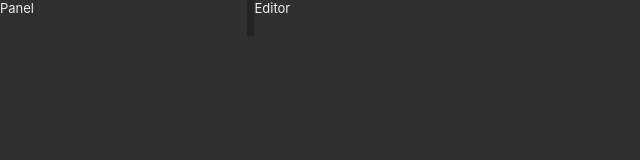
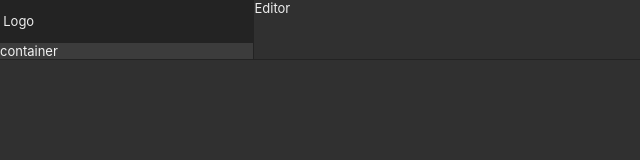
Before and after one commit to nekikara/rabix-react, a React (Create React App) app: page / in a window 1280 px wide. Shown: the top 160 px of the page, without its empty margins (0-640 px from the left). Built offline with nearby package versions, Linux system fonts and the light colour scheme.

Commit message:
Apply styles around the panel

```diff
--- a/src/App.tsx
+++ b/src/App.tsx
@@ -1,14 +1,7 @@
 import React from 'react';
 import './App.css';
 import { Layout } from "./components/Layout";
-
-const Panel: React.FC = () => {
-  return (
-    <div>
-      Panel
-    </div>
-  )
-}
+import { Panel } from "./components/Panel";
 
 const Editor: React.FC = () => {
   return (
--- a/src/components/Layout/style.tsx
+++ b/src/components/Layout/style.tsx
@@ -1,10 +1,18 @@
 import styled from 'styled-components'
+import {
+  black,
+  layoutSectionBorderLight,
+  panelResizeHandleWidth,
+  sidebarPanelBg,
+  layoutTitleBarHeight,
+  p1
+} from "../../styles/variables";
 
 export const Box = styled.div`
   display: flex;
   flex-direction: row;
   flex: 1 0 0;
-  border-bottom: $layout-section-border-light;
+  border-bottom: ${layoutSectionBorderLight};
 `;
 
 type PanelColumnProps = {
@@ -31,21 +39,15 @@ export const EditorColumn = styled.div.attrs((props: EditorColumnProps) => ({
   }
 }))<EditorColumnProps>``;
 
-const black = '#232323';
-const handleWidth = '6px';
-const sidebarPanelBg = '#3c3c3c';
-const layoutSectionBorderLight = '1px solid #232323';
-const layoutTitleBarHeight = '36px';
-
 
 type HandleProps = {
   hidden: boolean;
 }
 export const Handle = styled.div<HandleProps>`
-  background: ${sidebarPanelBg};
+  background-color: ${sidebarPanelBg};
   cursor: col-resize;
   display: inline-block;
-  width: ${handleWidth};
+  width: ${panelResizeHandleWidth};
   border-right: ${layoutSectionBorderLight};
 
   &:before {
@@ -53,7 +55,8 @@ export const Handle = styled.div<HandleProps>`
     display: block;
     position: relative;
     background-color: ${black};
-    width: ${props => props.hidden ? '1px' : handleWidth};
+    width: ${props => props.hidden ? '1px' : panelResizeHandleWidth};
     height: ${layoutTitleBarHeight};
+    padding: ${p1} 0;
   }
 `
--- /dev/null
+++ b/src/components/Panel/index.tsx
@@ -0,0 +1,29 @@
+import React from 'react';
+import styled from "styled-components";
+import {black, layoutSectionFontColor, layoutTitleBarHeight, p1, sidebarPanelBg} from "../../styles/variables";
+
+const LogoBox = styled.div`
+  background-color: ${black};
+  height: ${layoutTitleBarHeight};
+  width: 100%;
+  line-height: ${layoutTitleBarHeight};
+  padding: ${p1};
+`
+
+const AppsPanelBox = styled.div`
+  color: ${layoutSectionFontColor};
+  background: ${sidebarPanelBg}
+`
+
+export const Panel: React.FC = () => {
+  return (
+    <>
+      <LogoBox>
+        <span>Logo</span>
+      </LogoBox>
+      <AppsPanelBox>
+        <span>container</span>
+      </AppsPanelBox>
+    </>
+  );
+}
--- /dev/null
+++ b/src/styles/variables.ts
@@ -0,0 +1,195 @@
+// Colors
+export const black = '#232323';
+export const darkGray = '#303030';
+export const gray = '#3c3c3c';
+export const lightGray = '#999';
+export const smoke = '#eee';
+export const white = '#fff';
+export const blue = '#337cb9';
+export const sky = '#6aaaf0';
+export const orange = '#dc8400';
+export const carrot = '#e29834';
+export const red = '#dd4a38';
+export const purple = '#a184dc';
+export const green = '#7ac24d';
+
+// Padding
+export const p1 = '.25rem';
+
+// Layout
+export const layoutStripeWidth = '28px';
+export const layoutSectionBackground = '#333';
+export const layoutSectionTerminalBackground = '#1f1f1f';
+export const layoutSectionBorderDark = '1px solid #1a1a1a';
+export const layoutSectionBorderLight = '1px solid #232323';
+export const layoutSectionFontColor = '#f3f3f3';
+export const layoutSectionAltBorderColor = '#ccc';
+
+// Layout Uniques
+export const mainHeaderHeight = '35px'; // Logo/tabs row
+export const panelResizeHandleWidth = '6px'; // drag handle for resizing nav tree
+
+// Editors common
+export const actionBarHeight = '36px';
+export const actionBarColor = white;
+export const sidebarPanelBg = gray;
+export const brandDangerInverseColor = white;
+
+
+//
+//
+// ----- Color Scheme -----
+//
+// # Brand Colors
+// $brand-success: #5ca711;
+// $brand-primary: $sky;
+// $brand-danger: $red;
+// $brand-warning: $orange;
+// $brand-info: $sky;
+// # Other Colors
+// $element-focus-color: rgb(77, 144, 254);
+
+// ----- Global Layout Elements -----
+// $body-bg: $dark-gray;
+// $panel-bg: $gray;
+// $toolbar-height: 2em;
+// $toolbar-header-bg: $black;
+
+// ----- General Shapes -----
+// $border-radius: 2px;
+
+// ----- Typography ------
+// $font-size-base: 13px;
+// $text-color: $smoke;
+// $text-muted: $light-gray;
+
+// ----- Tag -----
+// $tag-primary-bg: $brand-primary;
+// $tag-color: black;
+
+// ----- Forms -----
+// $input-bg: #333333;
+// $input-border-color: #3a3a3a;
+// $input-bg-focus: $input-bg;
+// $input-color-focus: $text-color;
+// $input-color: $text-color;
+// $input-border-radius: $border-radius;
+// $input-line-height: 1rem;
+// $input-padding-x: .55rem;
+// $input-padding-y: .4rem;
+// $input-border-color: $black;
+// $input-bg-disabled: #262626;
+// $input-color-disabled: $text-muted;
+// $input-bg-hover: $brand-primary;
+// $input-group-addon-bg: $input-bg;
+// $input-bg-disabled: $panel-bg;
+
+// ----- Dropdowns ------
+// $dropdown-content-bg: #3e3e3e;
+// $dropdown-content-color: $text-color;
+// $dropdown-tag-bg: $blue;
+// $dropdown-active-bg: $input-border-color;
+
+// ----- Code -----
+// $code-color: $brand-primary;
+// $code-base-cmd: $purple;
+// $code-inputs: $green;
+// $code-args: #fda365;
+// $code-warning: $brand-warning;
+// $code-error: $brand-danger;
+
+// ----- Buttons -----
+// $btn-primary-border-color: #1a4365;
+// $btn-border-color: #313030;
+// $btn-border-radius: $border-radius;
+// $btn-line-height: 1.3rem;
+// $btn-padding-x: 1.2rem;
+// $btn-padding-y: .4rem;
+// $btn-primary-bg: $blue;
+// $btn-secondary-bg: $dark-gray;
+// $btn-secondary-color: $text-color;
+// $btn-border-hover-color: $input-border-color;
+// $btn-gradient-active: true;
+
+// ----- Alerts -----
+// $alert-border-radius: $border-radius;
+// $alert-padding-x: $input-padding-x;
+// $alert-padding-y: $input-padding-y;
+// $alert-danger-bg: #623a3a;
+// $alert-danger-border: #561d1d;
+// $alert-danger-text: $text-color;
+
+// ----- Links -----
+// $link-color: $brand-primary;
+// $link-hover-color: lighten($brand-primary, 10%);
+
+// ----- Tables -----
+// $table-border-color: $body-bg;
+// $toolbar-border: $black;
+
+// ----- Misc -----
+
+// ----- Modals -----
+// $modal-content-bg: $body-bg;
+// $modal-header-bg: $toolbar-header-bg;
+// $modal-content-bg: $panel-bg;
+// $modal-backdrop-opacity: .25;
+// $modal-footer-border-color: transparent;
+
+//
+// SIDE PANELS
+//
+
+// button borders
+// $btn-success-border: #328e46;
+// $btn-primary-border: #296394;
+// $btn-danger-border: #804c03; // not according to style guide
+// $btn-warning-border: #bc7e20; // not according to style guide
+
+//
+// Action Bar
+//
+// $action-bar-border-color: $layout-section-alt-border-color;
+// $action-bar-background: white; // @TODO Fix theme variable, bottom of tab value
+
+//$layout-title-bar-background: #1f1f1f;
+export const layoutTitleBarHeight = '36px';
+
+// $layout-tab-height: 32px; // @fixme unused?
+// $layout-tab-background-idle: #5c5f64; // @fixme unused?
+// $layout-tab-background-active: white; // @fixme unused?
+//
+// $layout-element-alt-background: rgb(246, 246, 246);
+// $layout-element-alt-foreground: white;
+// $layout-element-separator-color: $black;
+//
+// $layout-status-bar-height: 32px;
+//
+// $layout-text-color: $smoke;
+// $layout-text-color-faded: $light-gray;
+
+// Typography
+// $font-family-title: "Montserrat";
+
+// ErrorBarComponent
+// $notification-bar-height: $main-header-height * .8;
+
+// Tree View
+// $tree-node-selected-color: white;
+// $tree-node-selected-background: $dark-gray;
+
+// Editor Panel
+// $editor-panel-selected-background: #455c7d;
+// $editor-panel-selected-border: $brand-primary;
+// $editor-panel-selected-color: white;
+
+// Editor Panel Error States
+// $editor-panel-error-selected-background: #a54134;
+// $editor-panel-error-selected-border: $brand-danger;
+// $editor-panel-warning-selected-background: #9c6e2c;
+// $editor-panel-warning-selected-border: $brand-warning;
+// $editor-panel-icon-selected-color: white;
+
+// Revision List
+// $revision-list-entry-active-bg: $input-bg;
+// $revision-list-entry-hover-bg: $panel-bg;
```
